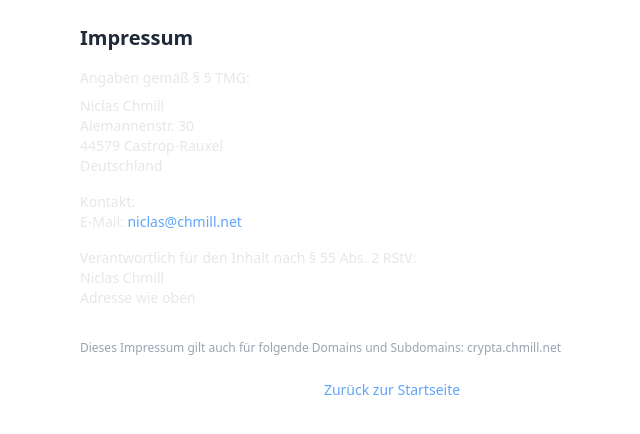
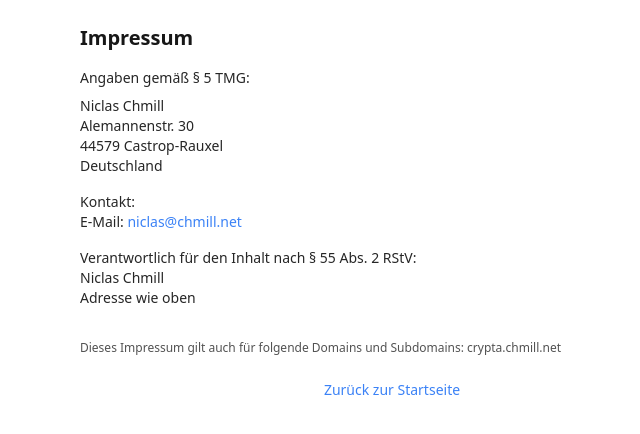
Before and after one commit to Ragnowinski/crypta, a React (Vite) app: page /impressum in a window 1280 px wide. Shown: the top 434 px of the page, without its empty margins (248-888 px from the left). Built offline with nearby package versions, Linux system fonts and the light colour scheme.

Commit message:
Impressum changed style

```diff
--- a/src/components/impressum.jsx
+++ b/src/components/impressum.jsx
@@ -3,8 +3,8 @@ import { Link } from 'react-router-dom';
 
 const Impressum = () => {
     return (
-        <div className="max-w-2xl mx-auto p-6 text-sm text-gray-200 dark:text-gray-300">
-            <h1 className="text-xl font-bold mb-4 text-gray-800 dark:text-white">Impressum</h1>
+        <div className="max-w-2xl mx-auto p-6 text-sm text-neutral-800 dark:text-neutral-200">
+            <h1 className="text-xl font-bold mb-4 text-neutral-900 dark:text-white">Impressum</h1>
 
             <p className="mb-2">
                 Angaben gemäß § 5 TMG:
@@ -19,7 +19,7 @@ const Impressum = () => {
 
             <p className="mb-4">
                 Kontakt:<br />
-                E-Mail: <a href="mailto:niclas@chmill.net" className="text-blue-400 hover:underline">niclas@chmill.net</a>
+                E-Mail: <a href="mailto:niclas@chmill.net" className="text-blue-500 dark:text-blue-400 hover:underline">niclas@chmill.net</a>
             </p>
 
             <p className="mb-4">
@@ -28,12 +28,12 @@ const Impressum = () => {
                 Adresse wie oben
             </p>
 
-            <p className="mt-8 text-xs text-gray-400">
+            <p className="mt-8 text-xs text-neutral-600 dark:text-neutral-400">
                 Dieses Impressum gilt auch für folgende Domains und Subdomains: crypta.chmill.net
             </p>
 
             <div className="mt-6 text-center">
-                <Link to="/" className="text-blue-400 hover:underline">Zurück zur Startseite</Link>
+                <Link to="/" className="text-blue-500 dark:text-blue-400 hover:underline">Zurück zur Startseite</Link>
             </div>
         </div>
     );
```
